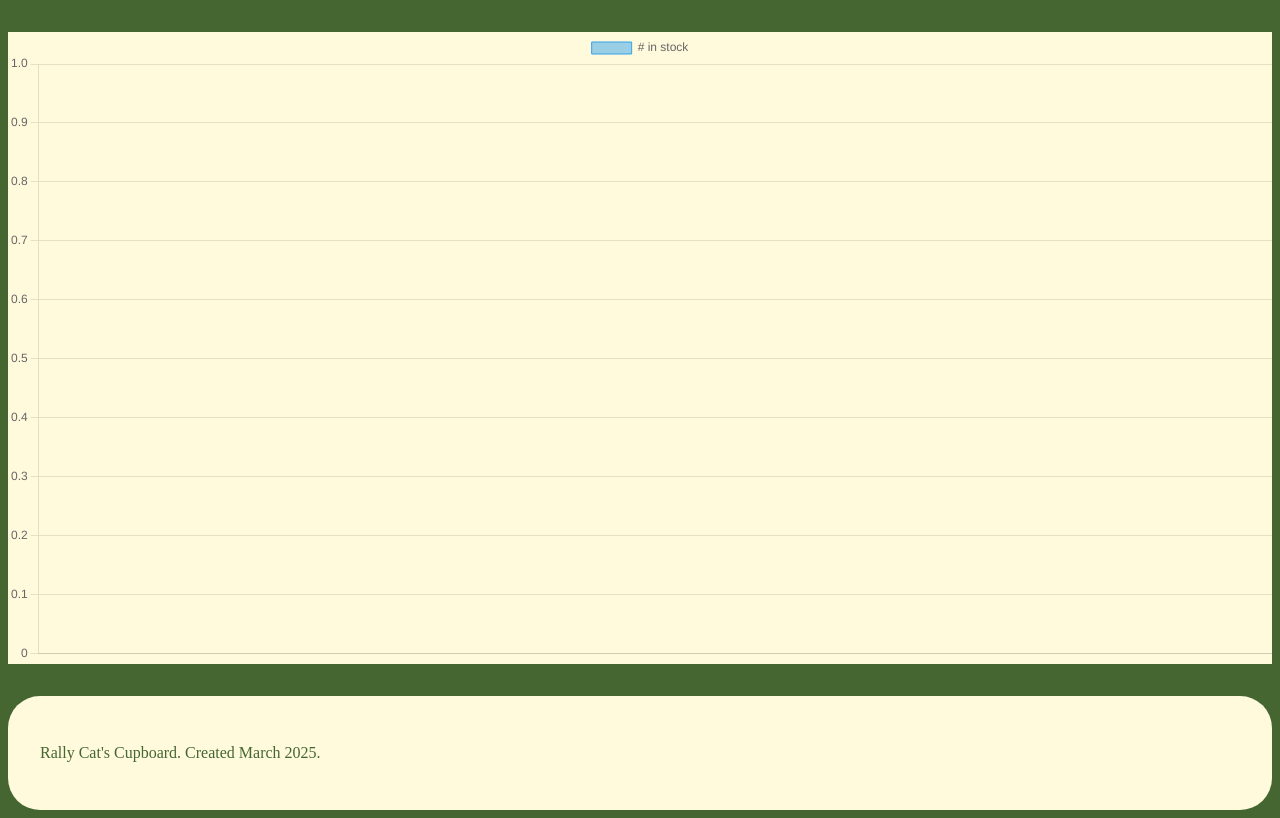
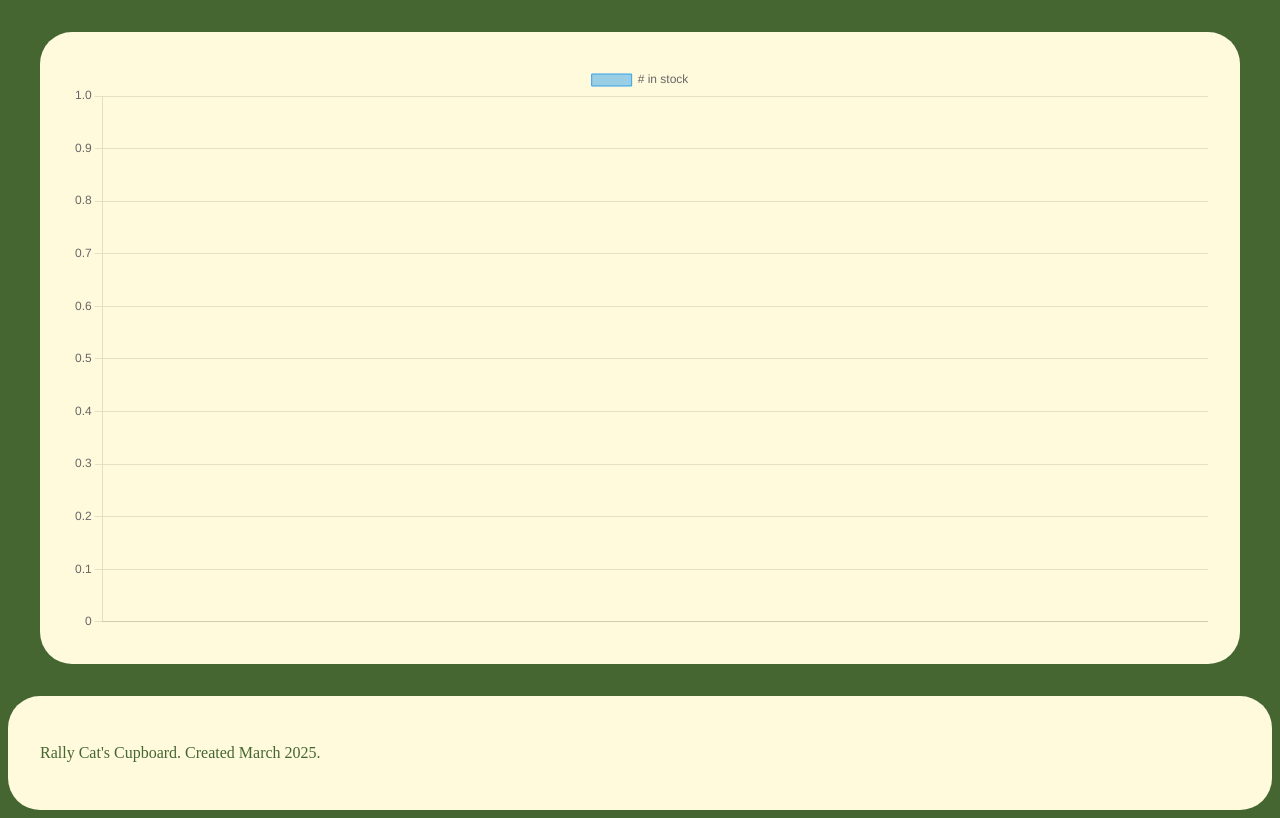
Before and after one commit to UVMHacks2025/team-six, a PHP site: page /analytics.php in a window 1280 px wide. Shown: the part 133-951 px from the top of the page. Run offline with PHP 8.4, Linux system fonts and the light colour scheme; data that the repository does not hold is empty; some web fonts are replaced.

Commit message:
style changes to graph

```diff
--- a/src/analytics.php
+++ b/src/analytics.php
@@ -1,5 +1,5 @@
 <?php include 'top.php'?>
-<body class="analytics">
+<body>
 
     <!-- All  -->
     <div class='graph'>
--- a/src/css/custom.css
+++ b/src/css/custom.css
@@ -213,4 +213,7 @@ background-color: rgb(126,126,126);
 
 .graph {
   background-color: #fffadc;
+  border-radius: 2rem;
+  margin: 2rem;
+  padding: 2rem;
 }
```
